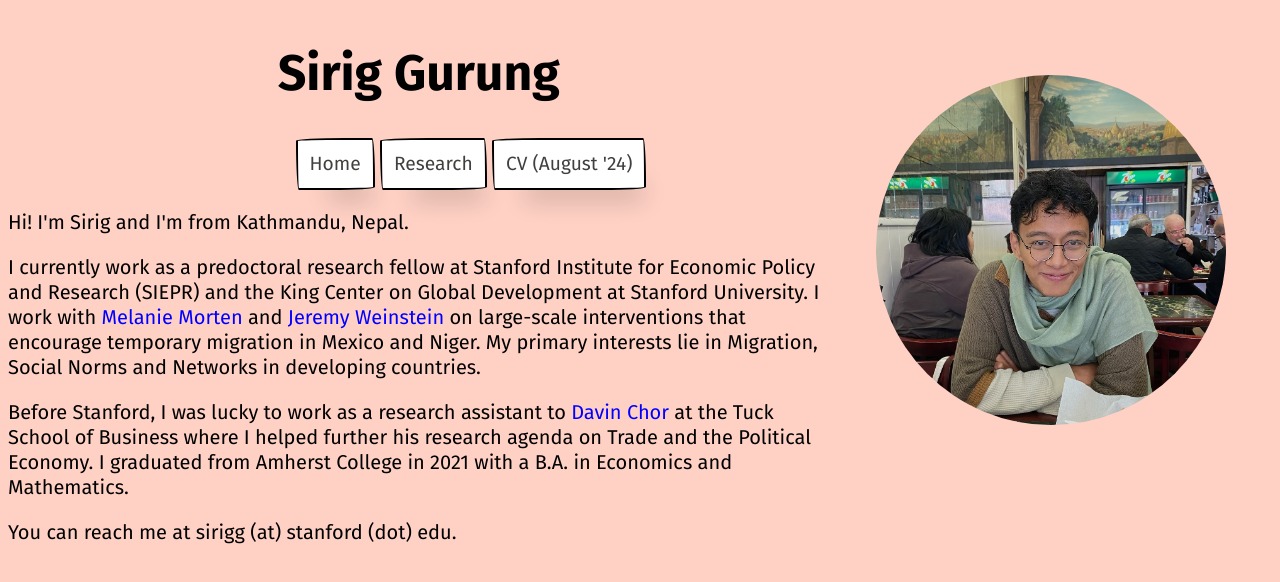
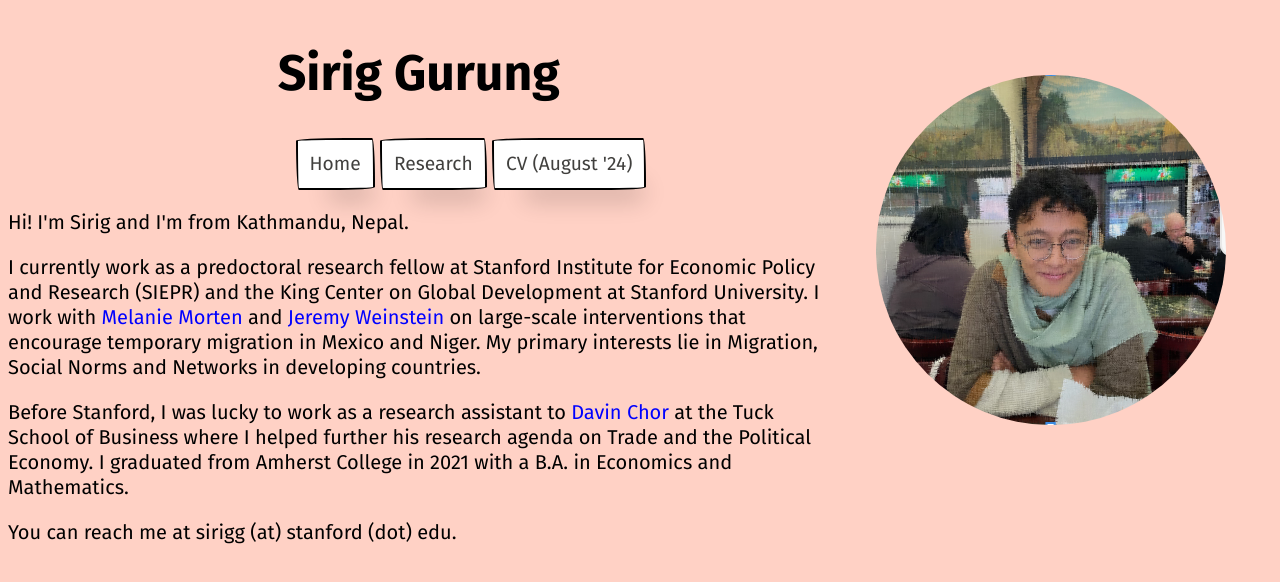
Before and after one commit to sirigg98/sirigg98.github.io, a plain HTML site: page index.html in a window 1280 px wide. Drawn offline with Linux system fonts and the light colour scheme.

Commit message:
Update index.html

```diff
--- a/index.html
+++ b/index.html
@@ -128,7 +128,7 @@
         <div class="ui-bar-a">
             <div class="center-image">
                 <div class = "image-cropper">
-                    <img src = "images/random5.JPG" class = "rounded">
+                    <img src = "images/random6.png" class = "rounded">
                 </div>
             </div>
         </div>
```
